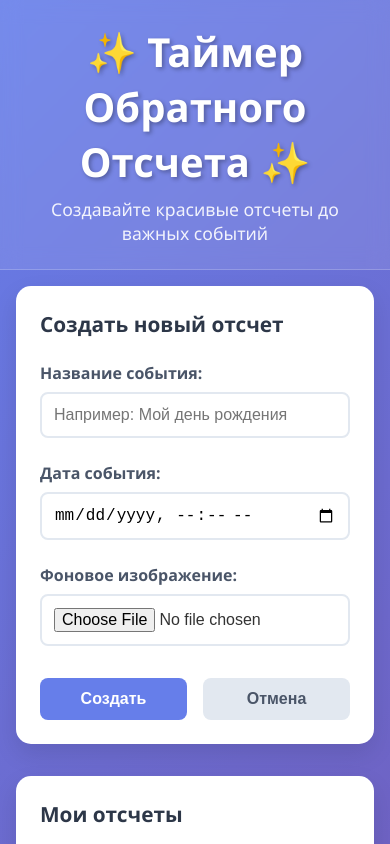
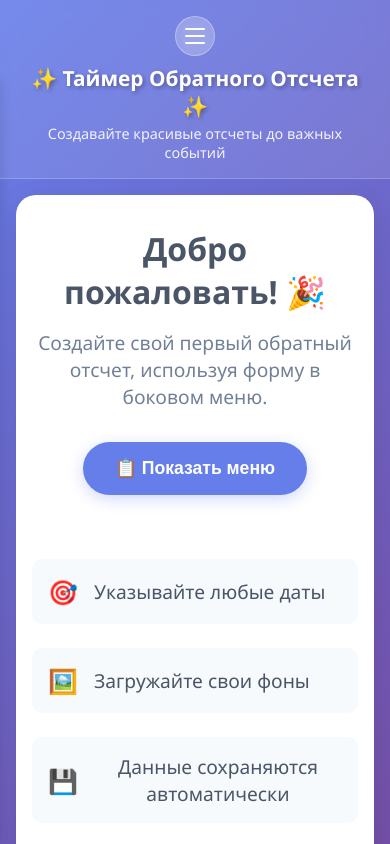
Before and after one commit to PolinkaLa/happy-date-counter, a React (Create React App) app: page / in a window 390 px wide. Shown: the top 844 px of the page. Built offline with nearby package versions, Linux system fonts and the light colour scheme.

Commit message:
add sidebar

```diff
--- a/src/App.css
+++ b/src/App.css
@@ -20,45 +20,87 @@ body {
 .app-header {
   background: rgba(255, 255, 255, 0.1);
   backdrop-filter: blur(10px);
-  padding: 1.5rem;
-  text-align: center;
+  padding: 1rem 1.5rem;
   color: white;
   border-bottom: 1px solid rgba(255, 255, 255, 0.2);
 }
 
-.app-header h1 {
-  font-size: 2.5rem;
-  margin-bottom: 0.5rem;
+.header-content {
+  display: flex;
+  align-items: center;
+  gap: 1rem;
+  max-width: 1400px;
+  margin: 0 auto;
+  width: 100%;
+}
+
+.header-title {
+  flex: 1;
+}
+
+.header-title h1 {
+  font-size: 2rem;
+  margin-bottom: 0.25rem;
   text-shadow: 2px 2px 4px rgba(0, 0, 0, 0.3);
 }
 
-.app-header p {
-  font-size: 1.1rem;
+.header-title p {
+  font-size: 1rem;
   opacity: 0.9;
 }
 
 .app-container {
   display: flex;
   flex: 1;
-  gap: 2rem;
-  padding: 2rem;
+  position: relative;
   max-width: 1400px;
   margin: 0 auto;
   width: 100%;
+  overflow: hidden;
 }
 
+/* Стили для бокового меню */
 .sidebar {
   width: 350px;
+  background: white;
+  transition: all 0.3s cubic-bezier(0.4, 0, 0.2, 1);
+  box-shadow: 2px 0 10px rgba(0, 0, 0, 0.1);
+  z-index: 100;
+  height: calc(100vh - 80px);
+  position: sticky;
+  top: 80px;
+}
+
+.sidebar-open {
+  transform: translateX(0);
+  margin-left: 0;
+}
+
+.sidebar-closed {
+  transform: translateX(-100%);
+  margin-left: -350px;
+}
+
+.sidebar-content {
+  padding: 1.5rem;
+  height: 100%;
+  overflow-y: auto;
   display: flex;
   flex-direction: column;
   gap: 2rem;
 }
 
+/* Стили для основного контента */
 .main-content {
   flex: 1;
-  border-radius: 20px;
-  overflow: hidden;
-  box-shadow: 0 20px 40px rgba(0, 0, 0, 0.1);
+  transition: all 0.3s cubic-bezier(0.4, 0, 0.2, 1);
+  padding: 2rem;
+  min-height: calc(100vh - 80px);
+}
+
+.main-content-expanded {
+  margin-left: 0;
+  width: 100%;
 }
 
 .welcome-message {
@@ -71,6 +113,7 @@ body {
   flex-direction: column;
   justify-content: center;
   align-items: center;
+  box-shadow: 0 10px 30px rgba(0, 0, 0, 0.1);
 }
 
 .welcome-message h2 {
@@ -85,11 +128,32 @@ body {
   margin-bottom: 2rem;
 }
 
+.btn-show-sidebar {
+  background: #667eea;
+  color: white;
+  border: none;
+  padding: 1rem 2rem;
+  border-radius: 50px;
+  font-size: 1.1rem;
+  font-weight: 600;
+  cursor: pointer;
+  transition: all 0.3s;
+  margin-bottom: 2rem;
+  box-shadow: 0 4px 15px rgba(102, 126, 234, 0.3);
+}
+
+.btn-show-sidebar:hover {
+  background: #5a6fd8;
+  transform: translateY(-2px);
+  box-shadow: 0 6px 20px rgba(102, 126, 234, 0.4);
+}
+
 .features {
   display: grid;
   grid-template-columns: 1fr 1fr;
   gap: 1.5rem;
   margin-top: 2rem;
+  max-width: 600px;
 }
 
 .feature {
@@ -116,17 +180,62 @@ body {
   color: #4a5568;
 }
 
+/* Адаптивность */
 @media (max-width: 768px) {
   .app-container {
     flex-direction: column;
-    padding: 1rem;
   }
 
   .sidebar {
     width: 100%;
+    height: auto;
+    position: fixed;
+    top: 80px;
+    left: 0;
+    right: 0;
+    bottom: 0;
+    z-index: 1000;
+  }
+
+  .sidebar-closed {
+    transform: translateX(-100%);
+    margin-left: 0;
+  }
+
+  .main-content {
+    padding: 1rem;
+    margin-left: 0 !important;
+  }
+
+  .header-title h1 {
+    font-size: 1.5rem;
+  }
+
+  .header-title p {
+    font-size: 0.9rem;
   }
 
   .features {
     grid-template-columns: 1fr;
   }
+
+  .welcome-message {
+    padding: 2rem 1rem;
+  }
+
+  .welcome-message h2 {
+    font-size: 2rem;
+  }
 }
+
+@media (max-width: 480px) {
+  .header-content {
+    flex-direction: column;
+    gap: 0.5rem;
+    text-align: center;
+  }
+
+  .header-title h1 {
+    font-size: 1.3rem;
+  }
+}
--- a/src/App.js
+++ b/src/App.js
@@ -2,12 +2,14 @@ import { useState, useEffect, useReducer } from 'react'
 import Countdown from './components/Countdown'
 import CountdownForm from './components/CountdownForm'
 import CountdownList from './components/CountdownList'
+import SidebarToggle from './components/SidebarToggle'
 import { countdownReducer, initialState } from './reducers/countdownReducer'
 import './App.css'
 
 function App() {
   const [state, dispatch] = useReducer(countdownReducer, initialState)
   const [editingCountdown, setEditingCountdown] = useState(null)
+  const [isSidebarOpen, setIsSidebarOpen] = useState(false)
 
   useEffect(() => {
     const savedCountdowns = localStorage.getItem('countdowns')
@@ -63,15 +65,28 @@ function App() {
     })
   }
 
+  const toggleSidebar = () => {
+    setIsSidebarOpen(!isSidebarOpen)
+  }
+
   return (
     <div className="app">
       <header className="app-header">
+        <div className="header-content">
+          <SidebarToggle
+            isOpen={isSidebarOpen}
+            onToggle={toggleSidebar}
+          />
+          <div className="header-title">
             <h1>✨ Таймер Обратного Отсчета ✨</h1>
             <p>Создавайте красивые отсчеты до важных событий</p>
+          </div>
+        </div>
       </header>
 
       <div className="app-container">
-        <div className="sidebar">
+        <div className={`sidebar ${isSidebarOpen ? 'sidebar-open' : 'sidebar-closed'}`}>
+          <div className="sidebar-content">
             <CountdownForm
               onSubmit={handleCreateCountdown}
               editingCountdown={editingCountdown ? state.countdowns.find(c => c.id === editingCountdown) : null}
@@ -86,8 +101,9 @@ function App() {
               onSetActive={handleSetActiveCountdown}
             />
           </div>
+        </div>
 
-        <div className="main-content">
+        <div className={`main-content ${isSidebarOpen ? '' : 'main-content-expanded'}`}>
           {state.activeCountdown ? (
             <Countdown
               countdown={state.countdowns.find(c => c.id === state.activeCountdown)}
@@ -95,7 +111,15 @@ function App() {
           ) : (
             <div className="welcome-message">
               <h2>Добро пожаловать! 🎉</h2>
-              <p>Создайте свой первый обратный отсчет, используя форму слева.</p>
+              <p>Создайте свой первый обратный отсчет, используя форму в боковом меню.</p>
+              {!isSidebarOpen && (
+                <button
+                  className="btn-show-sidebar"
+                  onClick={toggleSidebar}
+                >
+                  📋 Показать меню
+                </button>
+              )}
               <div className="features">
                 <div className="feature">
                   <span>🎯</span>
--- /dev/null
+++ b/src/components/SidebarToggle.css
@@ -0,0 +1,94 @@
+.sidebar-toggle {
+  display: flex;
+  align-items: center;
+  gap: 0.75rem;
+  background: rgba(255, 255, 255, 0.2);
+  border: 1px solid rgba(255, 255, 255, 0.3);
+  color: white;
+  padding: 0.75rem 1rem;
+  border-radius: 50px;
+  cursor: pointer;
+  transition: all 0.3s;
+  backdrop-filter: blur(10px);
+}
+
+.sidebar-toggle:hover {
+  background: rgba(255, 255, 255, 0.3);
+  transform: translateY(-1px);
+}
+
+.toggle-icon {
+  width: 20px;
+  height: 16px;
+  position: relative;
+  transition: transform 0.3s;
+}
+
+.toggle-icon span {
+  display: block;
+  position: absolute;
+  height: 2px;
+  width: 100%;
+  background: white;
+  border-radius: 1px;
+  opacity: 1;
+  left: 0;
+  transform: rotate(0deg);
+  transition: all 0.3s;
+}
+
+.toggle-icon span:nth-child(1) {
+  top: 0;
+}
+
+.toggle-icon span:nth-child(2) {
+  top: 7px;
+}
+
+.toggle-icon span:nth-child(3) {
+  top: 14px;
+}
+
+.sidebar-toggle.open .toggle-icon span:nth-child(1) {
+  top: 2px;
+  transform: rotate(-45deg);
+}
+
+.sidebar-toggle.open .toggle-icon span:nth-child(2) {
+  opacity: 0;
+}
+
+.sidebar-toggle.open .toggle-icon span:nth-child(3) {
+  top: 14px;
+  transform: rotate(45deg);
+}
+
+.toggle-text {
+  font-weight: 600;
+  font-size: 0.9rem;
+  white-space: nowrap;
+}
+
+@media (max-width: 768px) {
+  .sidebar-toggle {
+    padding: 0.5rem 0.75rem;
+  }
+
+  .toggle-text {
+    font-size: 0.8rem;
+  }
+}
+
+@media (max-width: 480px) {
+  .sidebar-toggle {
+    width: 40px;
+    height: 40px;
+    border-radius: 50%;
+    justify-content: center;
+    padding: 0;
+  }
+
+  .toggle-text {
+    display: none;
+  }
+}
--- /dev/null
+++ b/src/components/SidebarToggle.js
@@ -0,0 +1,20 @@
+
+import './SidebarToggle.css'
+
+const SidebarToggle = ({ isOpen, onToggle }) => {
+  return (
+    <button
+      className={`sidebar-toggle ${isOpen ? 'open' : 'closed'}`}
+      onClick={onToggle}
+      aria-label={isOpen ? 'Скрыть меню' : 'Показать меню'}
+    >
+      <div className="toggle-icon">
+        <span></span>
+        <span></span>
+        <span></span>
+      </div>
+    </button>
+  )
+}
+
+export default SidebarToggle
```
Lines whose indentation alone changed are shown as unchanged.
